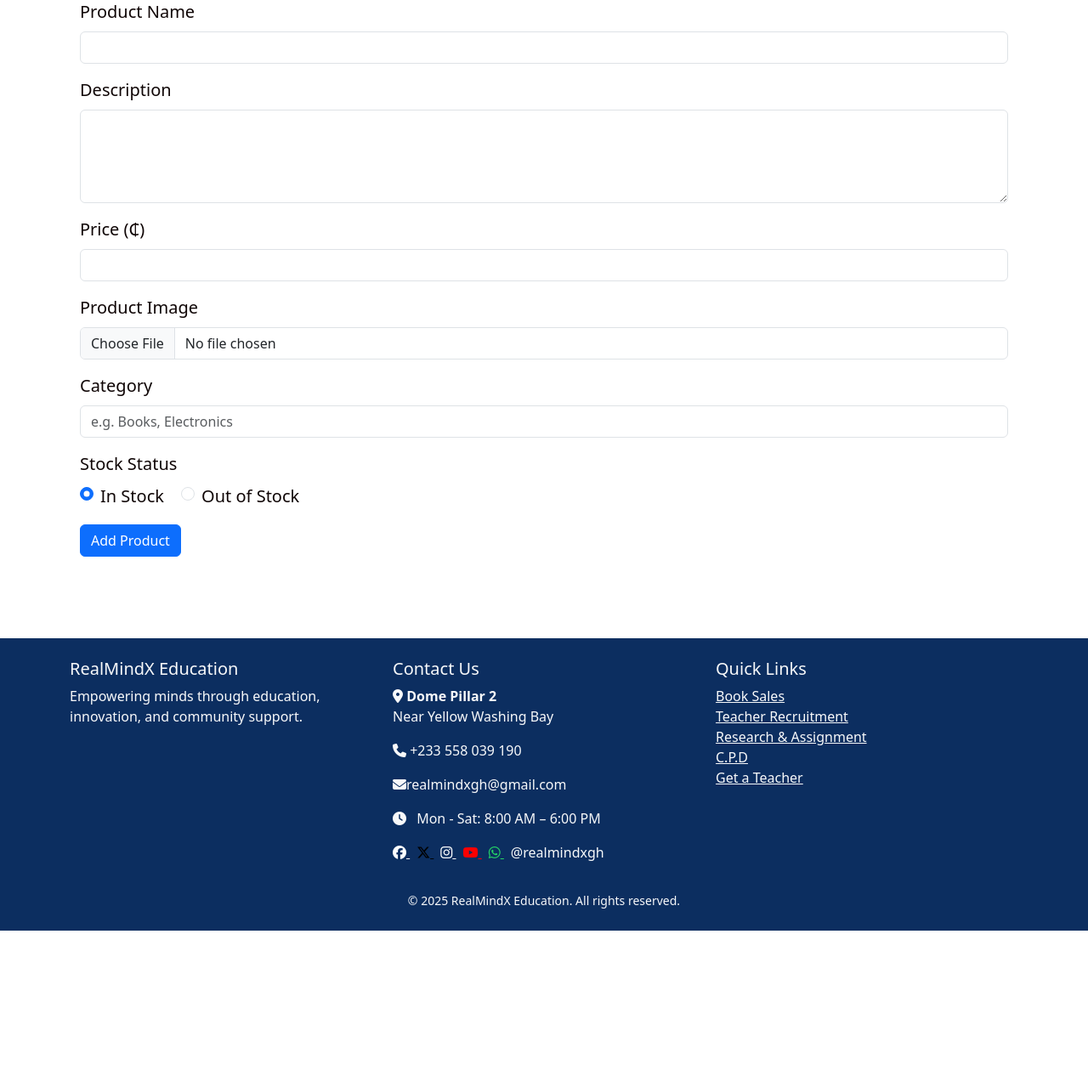
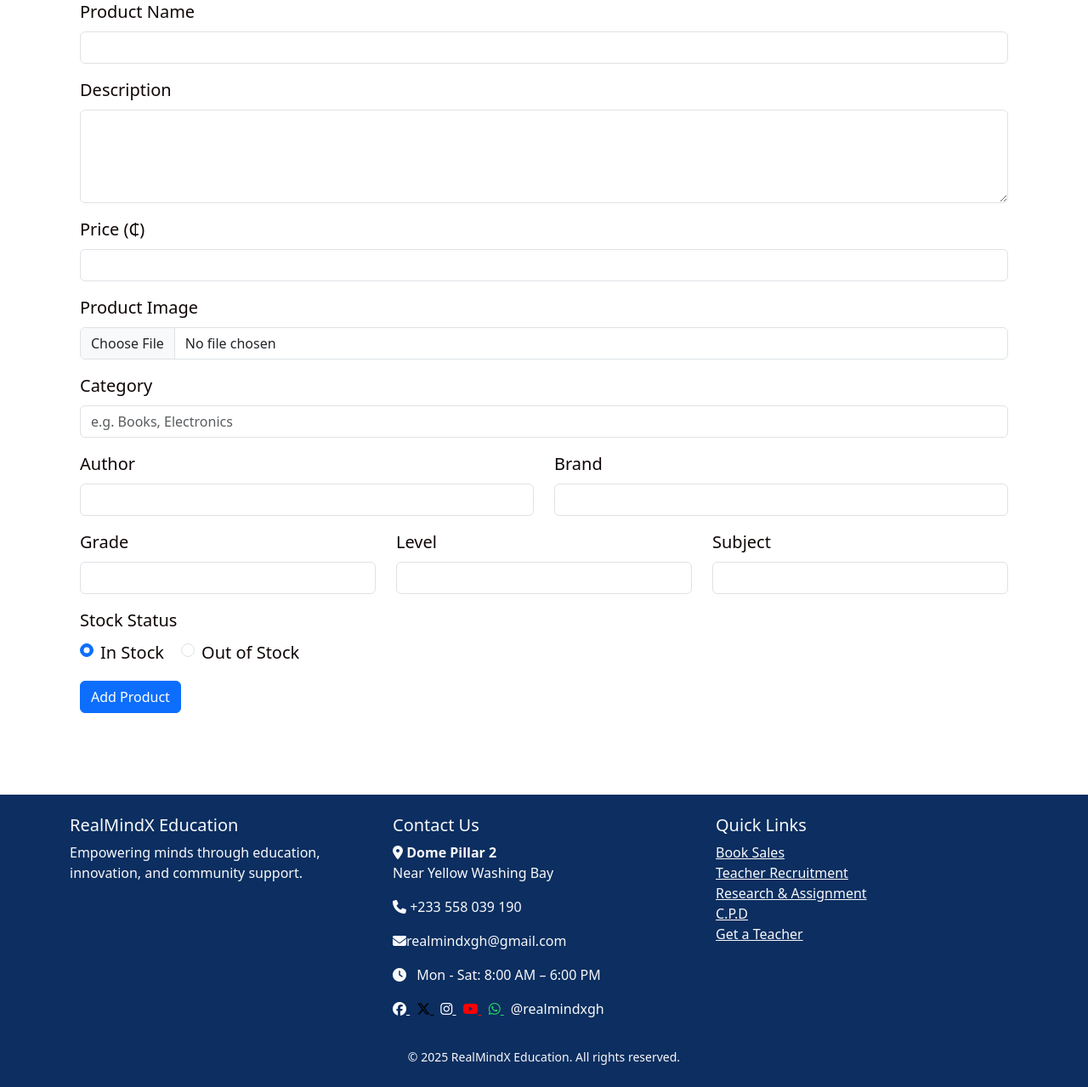
Before and after one commit to EmmanuelDanso1/learning_platform, a Flask app: page /admin/add-product in a window 1280 px wide. Shown: the part 199-1478 px from the top of the page at 85% size. Before the commit the page ends 1294 px from the top, so only its background shows below. Run offline with Flask 3, Linux system fonts and the light colour scheme; a user stored in the database is signed in; some libraries are stand-ins or nearby versions.

Commit message:
update products

```diff
--- a/platform/realmind/routes/admin_routes.py
+++ b/platform/realmind/routes/admin_routes.py
@@ -301,7 +301,14 @@ def add_product():
         category_name = request.form['category_name'].strip().title()
         in_stock = request.form.get('in_stock') == 'true'
 
-        #  Create or find category
+        # New fields from form
+        author = request.form.get('author')
+        grade = request.form.get('grade')
+        level = request.form.get('level')
+        subject = request.form.get('subject')
+        brand = request.form.get('brand')
+
+        # Create or find category
         category = Category.query.filter_by(name=category_name).first()
         if not category:
             category = Category(name=category_name)
@@ -309,56 +316,68 @@ def add_product():
             db.session.commit()
 
         # Save image
+        filename = None
         if image_file and allowed_file(image_file.filename):
             filename = secure_filename(image_file.filename)
             upload_path = os.path.join(current_app.root_path, 'static', 'uploads', filename)
             os.makedirs(os.path.dirname(upload_path), exist_ok=True)
             image_file.save(upload_path)
 
-            # ✅ Save product locally
-            product = Product(
-                name=name,
-                description=description,
-                price=price,
-                in_stock=in_stock,
-                image_filename=filename,
-                admin_id=current_user.id,
-                category_id=category.id
+        # Save product locally
+        product = Product(
+            name=name,
+            description=description,
+            price=price,
+            in_stock=in_stock,
+            image_filename=filename,
+            admin_id=current_user.id,
+            category_id=category.id,
+            author=author,
+            grade=grade,
+            level=level,
+            subject=subject,
+            brand=brand
+        )
+        db.session.add(product)
+        db.session.commit()
+
+        # Sync to e-commerce
+        API_TOKEN = os.getenv('API_TOKEN')
+        product_data = {
+            'name': name,
+            'description': description,
+            'price': price,
+            'in_stock': in_stock,
+            'image_filename': filename,
+            'category': category.name,
+            'author': author,
+            'grade': grade,
+            'level': level,
+            'subject': subject,
+            'brand': brand
+        }
+
+        try:
+            headers = {'Authorization': f'Bearer {API_TOKEN}'}
+            res = requests.post(
+                "http://localhost:5001/api/products",
+                json=product_data,
+                headers=headers
             )
-            db.session.add(product)
-            db.session.commit()
+            print("E-commerce response:", res.status_code, res.json())
+            if res.status_code == 201:
+                ecommerce_id = res.json().get('id')
+                if ecommerce_id:
+                    product.ecommerce_product_id = ecommerce_id
+                    db.session.commit()
+        except Exception as e:
+            print("Error syncing with e-commerce:", e)
 
-            # Sync to e-commerce
-            API_TOKEN = os.getenv('API_TOKEN')
-            product_data = {
-                'name': name,
-                'description': description,
-                'price': price,
-                'in_stock': in_stock,
-                'image_filename': filename,
-                'category': category.name  #  include category name
-            }
-
-            try:
-                headers = {'Authorization': f'Bearer {API_TOKEN}'}
-                res = requests.post(
-                    "http://localhost:5001/api/products",
-                    json=product_data,
-                    headers=headers
-                )
-                print("E-commerce response:", res.status_code, res.json())
-                if res.status_code == 201:
-                    ecommerce_id = res.json().get('id')
-                    if ecommerce_id:
-                        product.ecommerce_product_id = ecommerce_id
-                        db.session.commit()
-            except Exception as e:
-                print("Error syncing with e-commerce:", e)
-
-            flash("Product added and synced!", "success")
-            return redirect(url_for('admin.manage_products'))
+        flash("Product added and synced!", "success")
+        return redirect(url_for('admin.manage_products'))
 
     return render_template('admin/add_product.html')
+
 
 @admin_bp.route('/admin/edit-product/<int:product_id>', methods=['GET', 'POST'])
 @login_required
@@ -371,7 +390,14 @@ def edit_product(product_id):
         product.price = float(request.form['price'])
         product.in_stock = request.form.get('in_stock') == 'true'
 
-        # ✅ Handle category update
+        # New fields
+        product.author = request.form.get('author')
+        product.grade = request.form.get('grade')
+        product.level = request.form.get('level')
+        product.subject = request.form.get('subject')
+        product.brand = request.form.get('brand')
+
+        # Handle category update
         category_name = request.form.get('category_name', '').strip().title()
         if category_name:
             category = Category.query.filter_by(name=category_name).first()
@@ -381,7 +407,7 @@ def edit_product(product_id):
                 db.session.commit()
             product.category_id = category.id
 
-        # ✅ Handle image update (if new file is uploaded)
+        # Handle image update
         image_file = request.files.get('image')
         if image_file and allowed_file(image_file.filename):
             filename = secure_filename(image_file.filename)
@@ -392,8 +418,7 @@ def edit_product(product_id):
 
         db.session.commit()
 
-        # ✅ Sync update to e-commerce (optional)
-        API_TOKEN = os.getenv('API_TOKEN')
+        # Sync update to e-commerce
         ecommerce_id = product.ecommerce_product_id
         if ecommerce_id:
             product_data = {
@@ -401,10 +426,17 @@ def edit_product(product_id):
                 'description': product.description,
                 'price': product.price,
                 'in_stock': product.in_stock,
-                'image_filename': product.image_filename
+                'image_filename': product.image_filename,
+                'author': product.author,
+                'grade': product.grade,
+                'level': product.level,
+                'subject': product.subject,
+                'brand': product.brand,
+                'category': category_name
             }
 
             try:
+                API_TOKEN = os.getenv('API_TOKEN')
                 headers = {'Authorization': f'Bearer {API_TOKEN}'}
                 res = requests.put(
                     f"http://localhost:5001/api/products/{ecommerce_id}",
@@ -421,42 +453,6 @@ def edit_product(product_id):
     # GET method: pre-fill form
     return render_template('admin/edit_product.html', product=product)
 
-# delete product
-@admin_bp.route('/admin/delete-product/<int:product_id>', methods=['POST'])
-@login_required
-def delete_product(product_id):
-    product = Product.query.get_or_404(product_id)
-
-    # Delete local image
-    try:
-        image_path = os.path.join(current_app.root_path, 'static/uploads', product.image_filename)
-        if os.path.exists(image_path):
-            os.remove(image_path)
-    except Exception as e:
-        print("Image deletion error:", e)
-
-    # Get the e-commerce ID before deleting locally
-    ecommerce_id = product.ecommerce_product_id
-
-    # Delete locally
-    db.session.delete(product)
-    db.session.commit()
-
-    # Sync deletion to E-Commerce
-    if ecommerce_id:
-        API_TOKEN = os.getenv('API_TOKEN')
-        try:
-            headers = {'Authorization': f'Bearer {API_TOKEN}'}
-            res = requests.delete(
-                f"http://localhost:5001/api/products/{ecommerce_id}",
-                headers=headers
-            )
-            print("E-commerce delete response:", res.status_code, res.json())
-        except Exception as e:
-            print("Error deleting from e-commerce:", e)
-
-    flash('Product deleted from both systems.', 'info')
-    return redirect(url_for('admin.manage_products'))
 
 
 
--- a/platform/realmind/templates/admin/add_product.html
+++ b/platform/realmind/templates/admin/add_product.html
@@ -27,10 +27,38 @@
       <input type="file" name="image" id="image" class="form-control" accept="image/*" required>
     </div>
 
-    <!-- ✅ Category Text Input -->
+    <!-- ✅ Category -->
     <div class="mb-3">
       <label for="category_name" class="form-label">Category</label>
       <input type="text" name="category_name" id="category_name" class="form-control" placeholder="e.g. Books, Electronics" required>
+    </div>
+
+    <!-- ✅ New Fields -->
+    <div class="row">
+      <div class="col-md-6 mb-3">
+        <label for="author" class="form-label">Author</label>
+        <input type="text" name="author" id="author" class="form-control">
+      </div>
+
+      <div class="col-md-6 mb-3">
+        <label for="brand" class="form-label">Brand</label>
+        <input type="text" name="brand" id="brand" class="form-control">
+      </div>
+
+      <div class="col-md-4 mb-3">
+        <label for="grade" class="form-label">Grade</label>
+        <input type="text" name="grade" id="grade" class="form-control">
+      </div>
+
+      <div class="col-md-4 mb-3">
+        <label for="level" class="form-label">Level</label>
+        <input type="text" name="level" id="level" class="form-control">
+      </div>
+
+      <div class="col-md-4 mb-3">
+        <label for="subject" class="form-label">Subject</label>
+        <input type="text" name="subject" id="subject" class="form-control">
+      </div>
     </div>
 
     <!-- ✅ Stock Status -->
--- a/platform/realmind/templates/home.html
+++ b/platform/realmind/templates/home.html
@@ -210,8 +210,6 @@
                  style="height: 250px; object-fit: cover;"
                  alt="Gallery Image">
             <div class="card-body">
-              <h5 class="card-title">{{ item.caption or "Untitled" }}</h5>
-              <p class="card-text mb-0 small text-muted">Posted on {{ item.date_posted.strftime('%Y-%m-%d') if item.date_posted else 'N/A' }}</p>
             </div>
           </div>
         </div>
```
Also changed, not shown: platform/migrations/versions/0d73ad6bdd72_updated_product.py (added, +40 -0 lines), platform/realmind/models/products.py (+14 -1 lines), platform/realmind/templates/admin/edit_product.html (+30 -1 lines), platform/realmind/templates/admin/manage_products.html (+14 -3 lines), platform/instance/site.db, platform/realmind/static/uploads/notebook.jpg (deleted).
